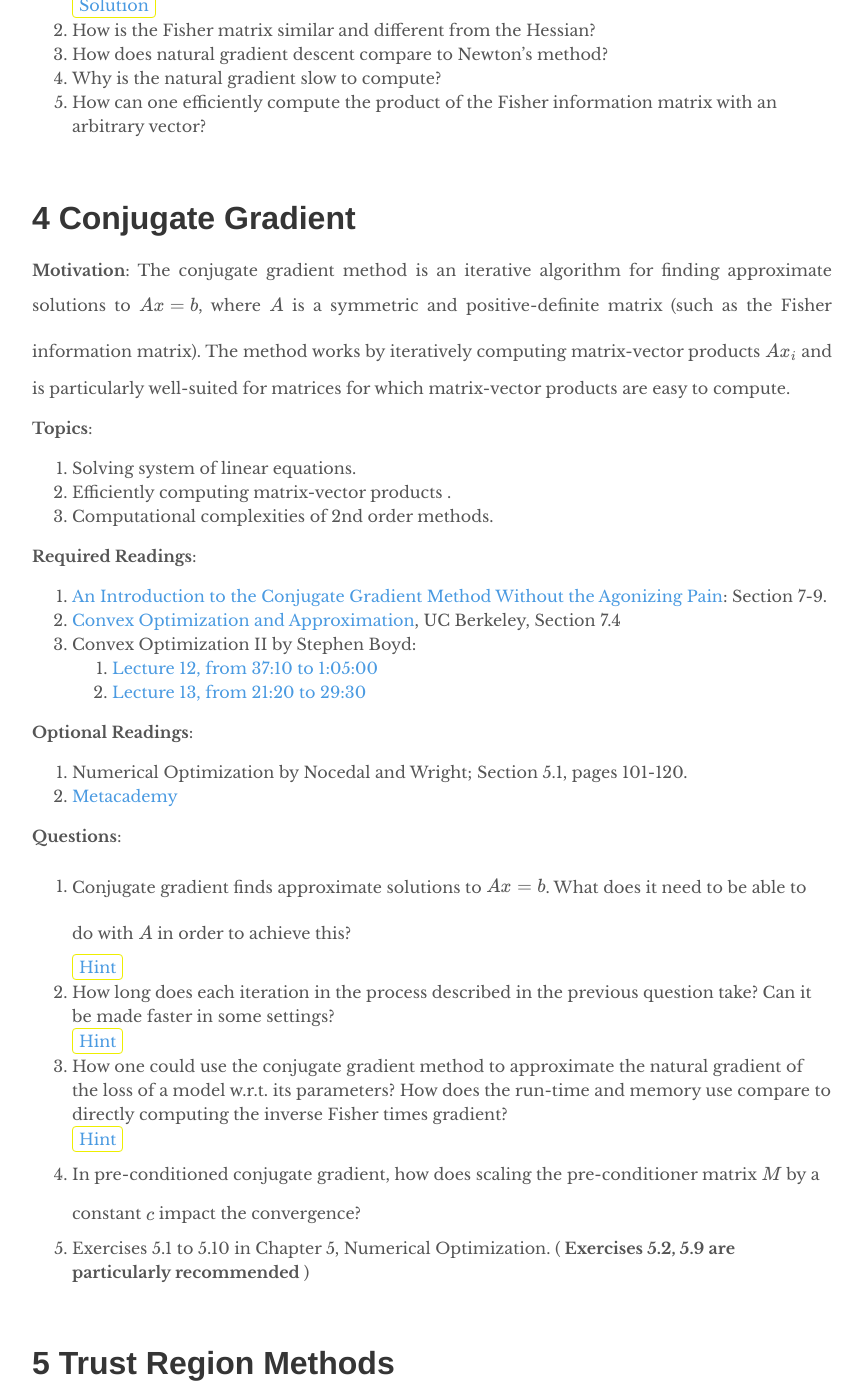
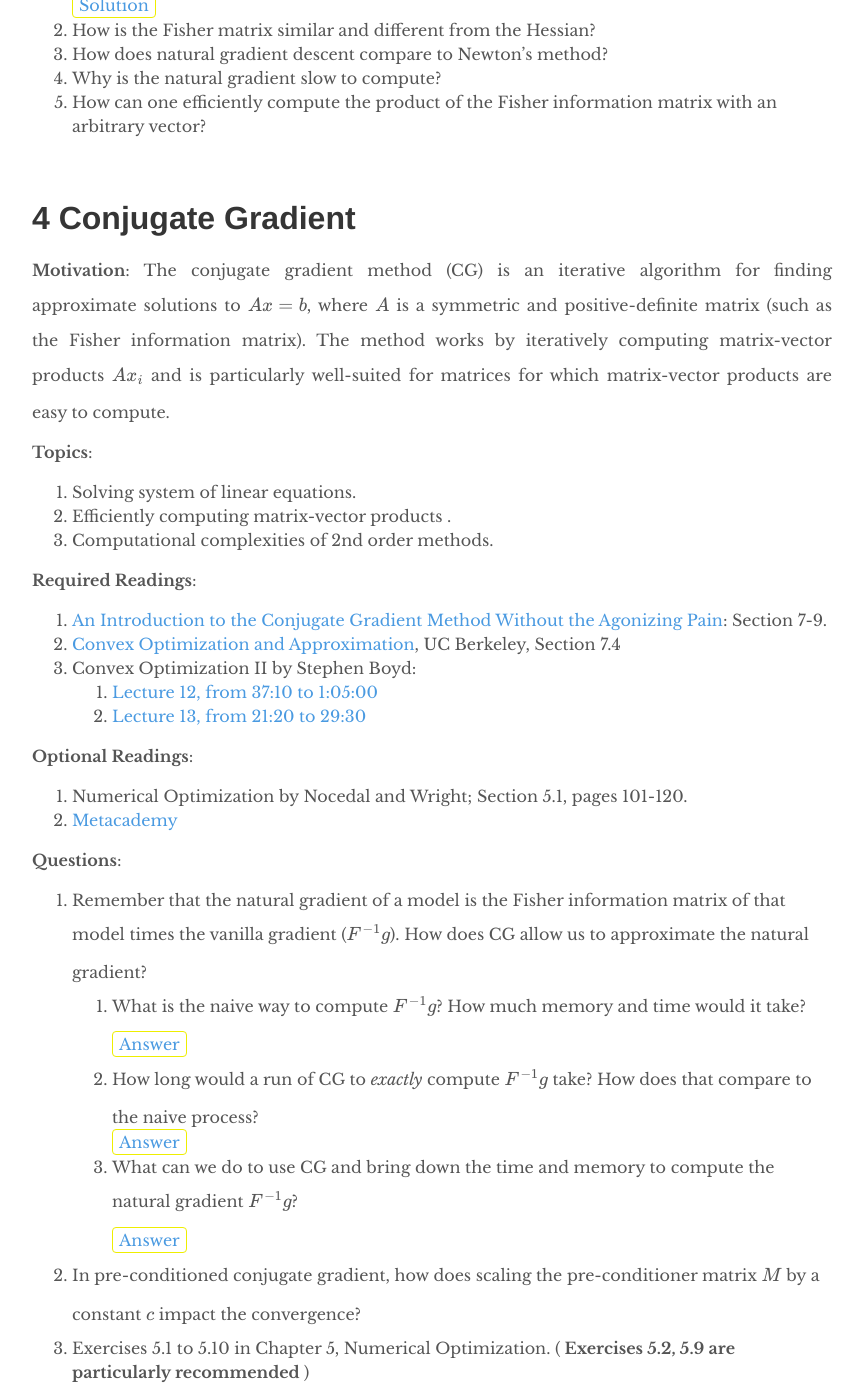
Before and after one commit to depthfirstlearning/depthfirstlearning.com, a Jekyll site: the page built from _posts/2018-06-19-TRPO.markdown, in a window 1280 px wide and 1400 px high, scrolled down 4292 px. Shown: the whole window, without its empty margins (208-1071 px from the left). Built offline with Jekyll 4.4.1, drawn with Linux system fonts in a browser that asks for light colours; formulas are drawn with MathJax 3.

Commit message:
Improve questions on CG

```diff
--- a/_posts/2018-06-19-TRPO.markdown
+++ b/_posts/2018-06-19-TRPO.markdown
@@ -199,7 +199,7 @@ improvement.
 <br />
 
 # 4 Conjugate Gradient
-  **Motivation**: The conjugate gradient method is an iterative algorithm for finding
+  **Motivation**: The conjugate gradient method (CG) is an iterative algorithm for finding
   approximate solutions to $$Ax=b$$, where $$A$$ is a symmetric and positive-definite matrix (such
   as the Fisher information matrix). The method works by iteratively computing matrix-vector
   products $$Ax_i$$ and is particularly well-suited for matrices for which matrix-vector
@@ -223,35 +223,36 @@ improvement.
   2. [Metacademy](https://metacademy.org/graphs/concepts/conjugate_gradient)
 
   **Questions**:
-  1. Conjugate gradient finds approximate solutions to $$Ax=b$$. What does it
-     need to be able to do with $$A$$ in order to achieve this?
-     <details><summary>Hint</summary>
-     It needs to be able to compute matrix-vector products \(Av\) for arbitrary
-     vectors \(v\).
-     </details>
-  2. How long does each iteration in the process described in the previous question take? Can it be made faster
-     in some settings?
-     <details><summary>Hint</summary>
-     For arbitrary square matrix \(A\), it would take \(O(n^2)\) steps for each
-     iteration (where \(n\) is the dimension of the matrix).
-     In some settings, we may have \(A\) represented as a sparse matrix, in which
-     case computing \(Av\) would take \(O(m)\) steps, where \(m\) is the number of
-     non-zero entries. Another interesting setting is when you may already have
-     access to a closed-form process that computes \(Av\) (even when storing \(A\)
-     directly is not possible).
-     </details>
-  3. How one could use the conjugate gradient method to
-     approximate the natural gradient of the loss of a model w.r.t. its parameters?
-     How does the run-time and memory use compare to directly computing the inverse Fisher times gradient?
-     <details><summary>Hint</summary>
-     Computing the inverse Fisher times gradient explicitly would take \(O(n^3)\) steps and \(O(n^2)\) memory.
-     Given the answer in question 5 in the section on Fisher Information Matrix and Natural Gradient Descent in this
-     guide, it is possible to analytically compute Fisher-vector products. Now, see the answers to the previous
-     two questions and combine these insights.
-     </details>
-  4. In pre-conditioned conjugate gradient, how does scaling the pre-conditioner
+  1. Remember that the natural gradient of a model is the Fisher information matrix of that model times the
+     vanilla gradient ($$F^{-1}g$$). How does CG allow us to approximate the natural gradient?
+      1. What is the naive way to compute $$F^{-1}g$$? How much memory and time would it take?
+         <details><summary>Answer</summary>
+         Assume we have an estimate of \(F\) (by the process
+         in section 7 of <a href="/assets/k-fac-tutorial.pdf">Matt Johnson's tutorial</a>).
+         Storing \(F\) would take space proportional to \(n^2\), and inverting \(F\) would take
+         time proportional to \(n^3\) (or slightly lower with the Strassen algorithm)
+         </details>
+      2. How long would a run of CG to *exactly* compute $$F^{-1}g$$ take? How does that compare
+         to the naive process?
+         <details><summary>Answer</summary>
+         Each iteration of CG computes \(Fv\) for some vector \(v\), which would take time
+         proportional to \(n^2\). CG converges to the true answer after \(n\) steps, so in total
+         it would take time proportional to \(n^3\). This process ends up being slower than directly inverting
+         the Fisher naively and uses the same amount of memory.
+         </details>
+      3. What can we do to use CG and bring down the time and memory to compute the natural gradient $$F^{-1}g$$?
+         <details><summary>Answer</summary>
+         <ol>
+           <li>
+             Use the closed form estimate of \(Fv\) for arbitrary \(v\), as described in section A of <a href="/assets/k-fac-tutorial.pdf">Matt Johnson's tutorial</a>)
+           </li>
+           <li>
+             Take fewer CG iteration steps, which leads to an approximation of the natural gradient that may be sufficient.
+           </li>
+         </ol>
+  2. In pre-conditioned conjugate gradient, how does scaling the pre-conditioner
      matrix $$M$$ by a constant $$c$$ impact the convergence?
-  5. Exercises 5.1 to 5.10 in Chapter 5, Numerical Optimization.
+  3. Exercises 5.1 to 5.10 in Chapter 5, Numerical Optimization.
      (<b> Exercises 5.2, 5.9 are particularly recommended </b>)
 
 <br />
```
